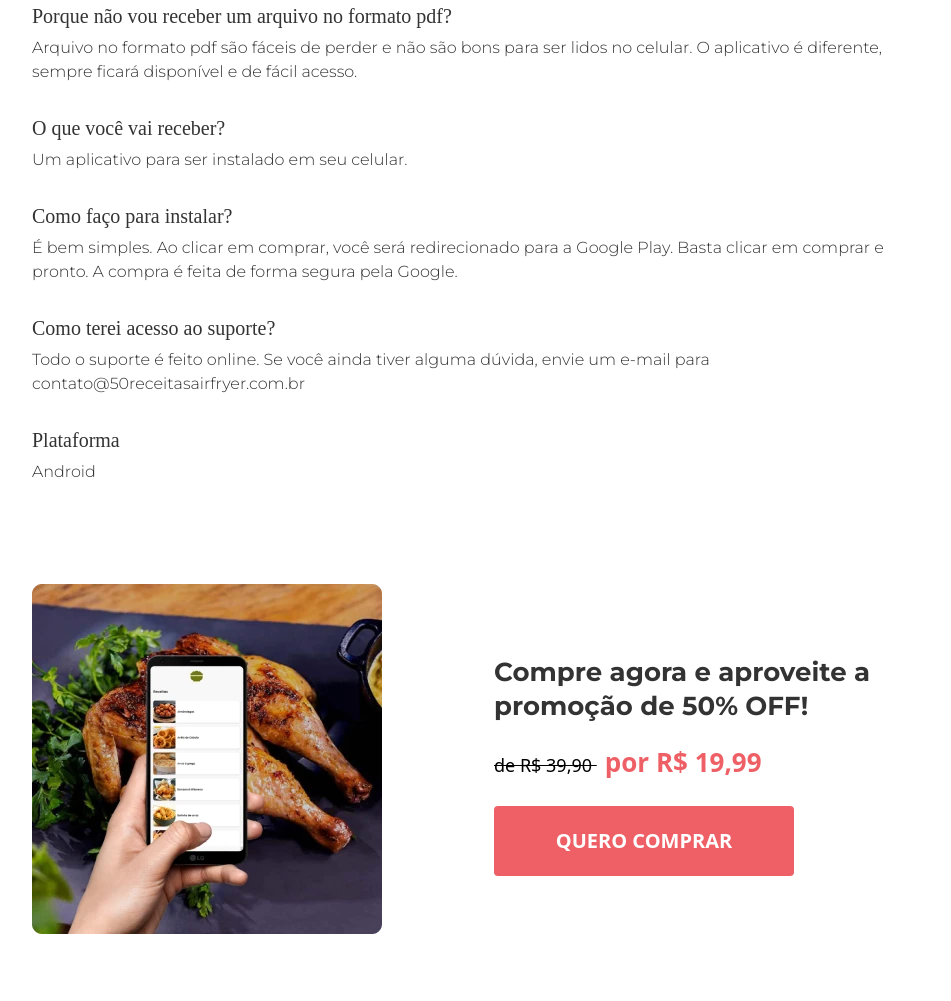
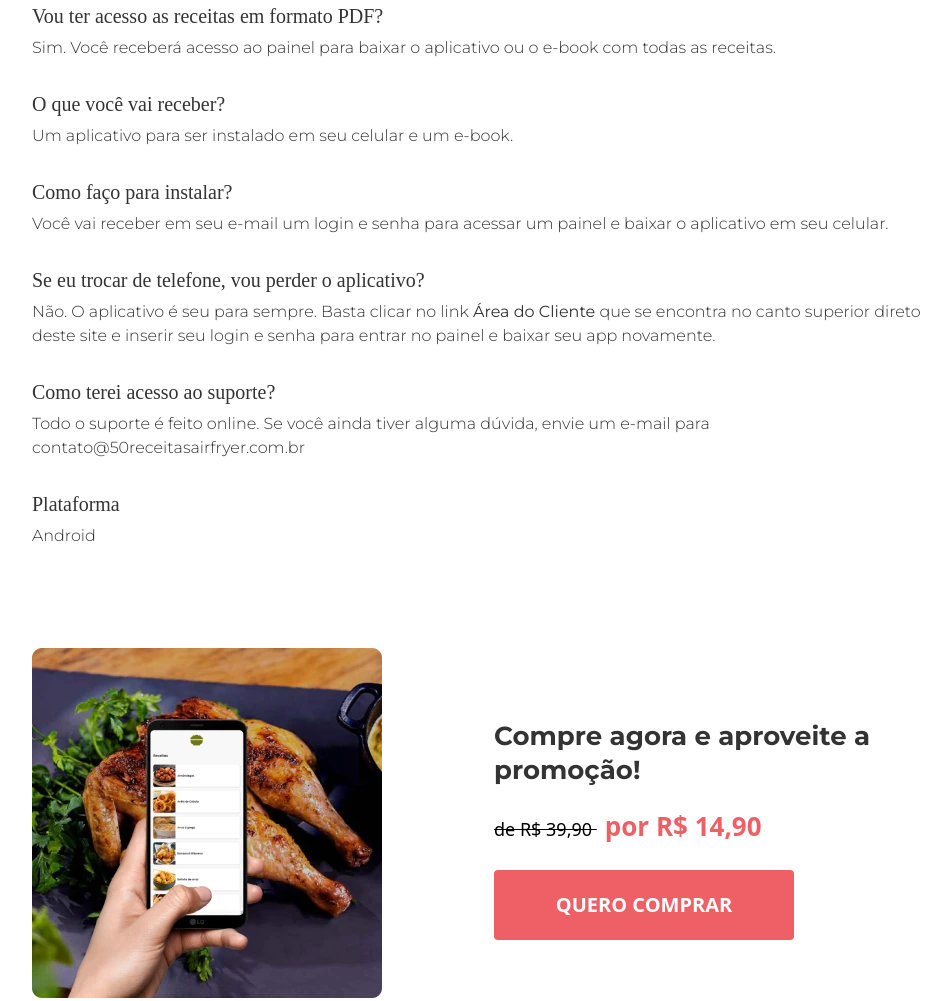
Before and after one commit to ricardojosino/50-receitas-air-fryer--landing-page, a website: page public/index.html in a window 1280 px wide. Shown: the part 2616-3617 px from the top of the page, without its empty margins (158-1109 px from the left). Drawn offline with Linux system fonts and the light colour scheme; a web font is replaced by a local one.

Commit message:
Preço alterado para 14,90 e kiwify

```diff
--- a/public/index.html
+++ b/public/index.html
@@ -241,26 +241,31 @@
                 </div>
 
                 <div>
-                    <h4 class="theme-h4 text-escuro">Porque não vou receber um arquivo no formato pdf?</h4>
+                    <h4 class="theme-h4 text-escuro">Vou ter acesso as receitas em formato PDF?</h4>
                     <p class="theme-description text-escuro mt-2">
-                        Arquivo no formato pdf são fáceis de perder e não são bons para ser lidos no celular.
-                        O aplicativo é diferente, sempre ficará disponível e de fácil acesso.
+                        Sim. Você receberá acesso ao painel para baixar o aplicativo ou o e-book com todas as receitas.
                     </p>
                 </div>
 
                 <div>
                     <h4 class="theme-h4 text-escuro">O que você vai receber?</h4>
-                    <p class="theme-description text-escuro mt-2">Um aplicativo para ser instalado em seu celular.</p>
+                    <p class="theme-description text-escuro mt-2">Um aplicativo para ser instalado em seu celular e um e-book.</p>
                 </div>
 
                 <div>
                     <h4 class="theme-h4 text-escuro">Como faço para instalar?</h4>
                     <p class="theme-description text-escuro mt-2">
-                        É bem simples. Ao clicar em comprar, você será redirecionado para a Google Play. Basta clicar em comprar e pronto.
-                        A compra é feita de forma segura pela Google.
+                        Você vai receber em seu e-mail um login e senha para acessar um painel e baixar o aplicativo em seu celular.
                     </p>
                 </div>
 
+                <div>
+                    <h4 class="theme-h4 text-escuro">Se eu trocar de telefone, vou perder o aplicativo?</h4>
+                    <p class="theme-description text-escuro mt-2">
+                        Não. O aplicativo é seu para sempre. Basta clicar no link <strong>Área do Cliente</strong>
+                        que se encontra no canto superior direto deste site e inserir seu login e senha para entrar no painel e baixar seu app novamente.
+                    </p>
+                </div>
 
 
                 <div>
@@ -294,17 +299,15 @@
 
                 <div class="w-full md:w-1/2 md:p-7 md:flex md:flex-col md:justify-center md:p-3" >
                     <p class="theme-h3 text-escuro mt-3">
-                        Compre agora e aproveite a promoção de 50% OFF!
+                        Compre agora e aproveite a promoção!
                     </p>
 
                     <p class="mt-5">
                         <span class="text-[18px] decoration-1 line-through font-normal">de R$ 39,90 </span>
-                        <span class="text-[26px] ml-2 text-destaque font-bold">por R$ 19,99</span>
+                        <span class="text-[26px] ml-2 text-destaque font-bold">por R$ 14,90</span>
                     </p>
 
-                    <a class="theme-btn-01-full mt-6" href="https://play.google.com/store/apps/details?id=com.mycompany.receitasparaairfryer" >
-                            QUERO COMPRAR
-                    </a>
+                    <a class="theme-btn-01-full mt-6" href="https://pay.kiwify.com.br/mZM6gpN" >QUERO COMPRAR</a>
 
                     <p class="text-[14px] text-left mt-3" style="display: none">ou parcele em até 4 x R$ 5,37</p>
 
```
Also changed, not shown: src/index.html (+14 -11 lines).
